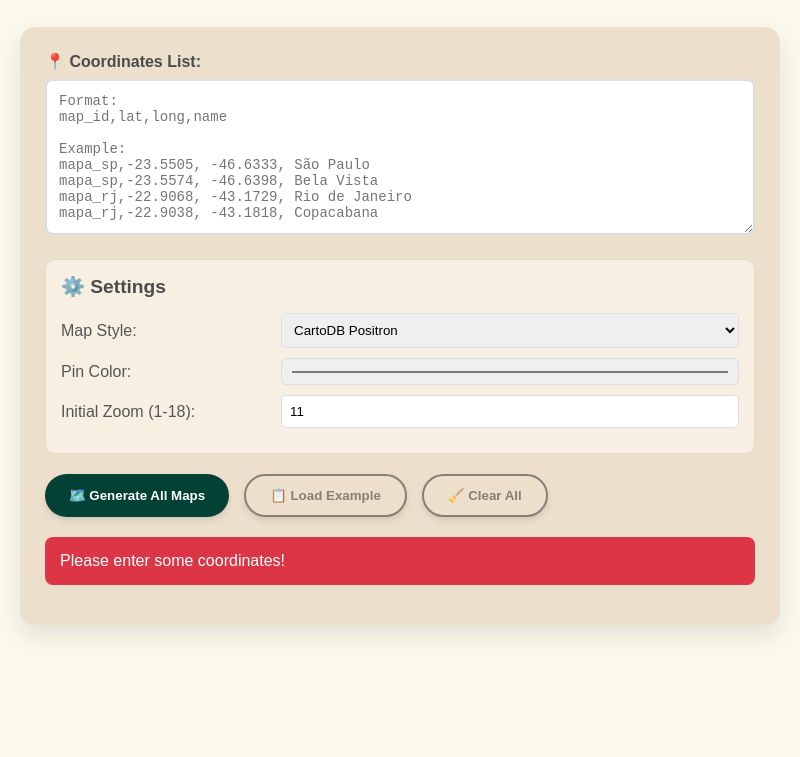
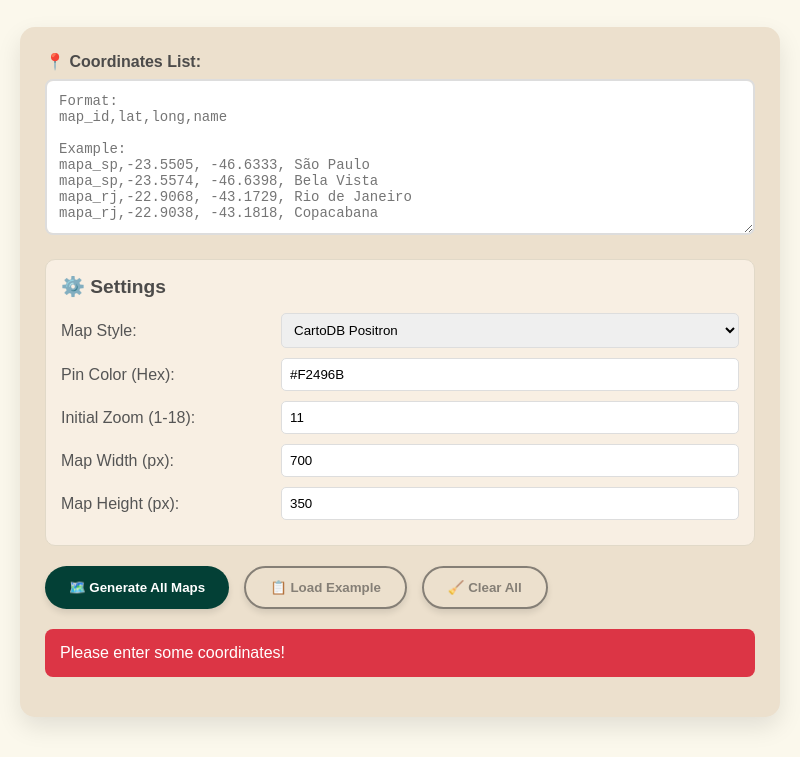
Before and after one commit to nalmeida/map-pins, an Electron app: page web/index.html in a window 800 px wide. Both pictures are taken after a click on the button "🗺️ Generate All Maps". Shown: the part 98-855 px from the top of the page. Before the commit the page ends 800 px from the top, so only its background shows below. Drawn offline with nearby package versions, Linux system fonts and the light colour scheme.

Commit message:
FEAT: color as hex and width and height options

```diff
--- a/web/index.html
+++ b/web/index.html
@@ -101,14 +101,13 @@
     .btn.neutral {
       background-color: transparent;
       color: #857F76;
-			border: 2px solid #857F76; /* Neutral 500*/
+      border: 2px solid #857F76;
     }
 
     .btn:hover {
       transform: translateY(-2px);
       box-shadow: 0 6px 12px rgba(0,0,0,0.15);
     }
-
 
     .map-container {
       margin-bottom: 30px;
@@ -136,8 +135,6 @@
     }
 
     .map {
-			width: 700px;
-			height: 350px;
       background: white;
       border-radius: 15px;
       overflow: hidden;
@@ -273,12 +270,20 @@ The first column is the map ID. Multiple lines with the same ID will appear on t
           </select>
         </div>
         <div class="config-item">
-					<label for="pinColor">Pin Color:</label>
-					<input type="color" id="pinColor" value="#F2496B">
+          <label for="pinColor">Pin Color (Hex):</label>
+          <input type="text" id="pinColor" value="#F2496B">
         </div>
         <div class="config-item">
           <label for="initialZoom">Initial Zoom (1-18):</label>
           <input type="number" id="initialZoom" value="11" min="1" max="18">
+        </div>
+        <div class="config-item">
+          <label for="mapWidth">Map Width (px):</label>
+          <input type="number" id="mapWidth" value="700" min="100">
+        </div>
+        <div class="config-item">
+          <label for="mapHeight">Map Height (px):</label>
+          <input type="number" id="mapHeight" value="350" min="100">
         </div>
       </div>
 
@@ -296,7 +301,7 @@ The first column is the map ID. Multiple lines with the same ID will appear on t
 
   <script src="https://cdnjs.cloudflare.com/ajax/libs/leaflet/1.9.4/leaflet.min.js"></script>
   <script>
-		const maps = {}; // Objeto para armazenar as instâncias dos mapas e marcadores
+    const maps = {};
 
     const mapStyles = {
       'openstreetmap': 'https://{s}.tile.openstreetmap.org/{z}/{x}/{y}.png',
@@ -346,6 +351,8 @@ The first column is the map ID. Multiple lines with the same ID will appear on t
     function generateMaps() {
       const coordinatesText = document.getElementById('coordinates').value.trim();
       const mapsContainer = document.getElementById('maps-container');
+      const mapWidth = document.getElementById('mapWidth').value;
+      const mapHeight = document.getElementById('mapHeight').value;
 
       if (!coordinatesText) {
         showMessage('Please enter some coordinates!', 'error');
@@ -397,7 +404,7 @@ The first column is the map ID. Multiple lines with the same ID will appear on t
               <h2>${mapId}</h2>
               <button class="btn" onclick="exportMapAsImage('${mapId}')">📸 Export PNG</button>
             </div>
-						<div id="${mapId}" class="map"></div>
+            <div id="${mapId}" class="map" style="width: ${mapWidth}px; height: ${mapHeight}px;"></div>
           `;
           mapsContainer.appendChild(mapContainer);
 
```
Lines whose indentation alone changed are shown as unchanged.
